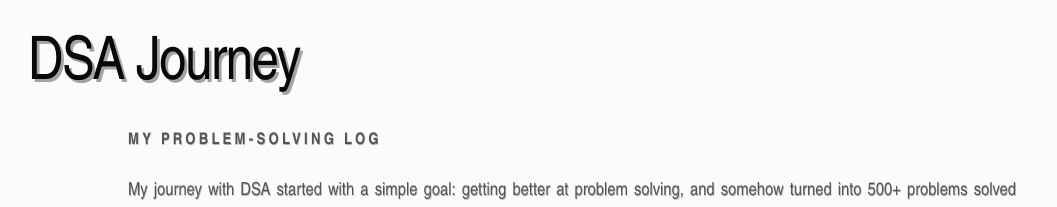
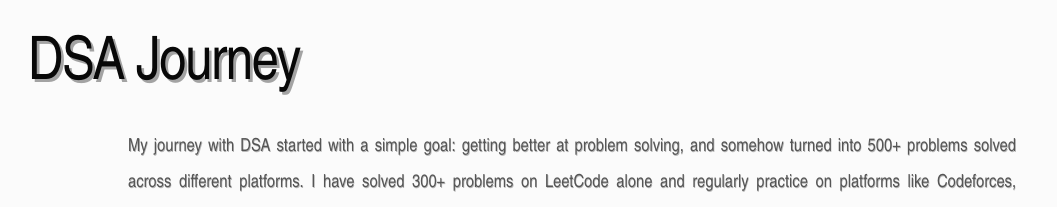
Before and after one commit to AVINASHTIWARI14/portfolio, a React (Vite) app: page / in a window 1280 px wide. Shown: the part 1640-1847 px from the top of the page, without its empty margins (68-1125 px from the left). Built offline with nearby package versions, Linux system fonts and the light colour scheme; a web font is replaced by a local one.

Commit message:
Remove problem-solving log label

```diff
--- a/src/components/portfolio/Dsa.tsx
+++ b/src/components/portfolio/Dsa.tsx
@@ -9,7 +9,6 @@ export function Dsa() {
 
         <Reveal>
           <div className="mx-auto max-w-4xl px-1 py-2 text-muted-foreground">
-            <p className="mb-5 text-sm font-semibold uppercase tracking-[0.2em] text-muted-foreground sm:text-base">MY PROBLEM-SOLVING LOG</p>
             <p className="text-justify text-base leading-8 sm:text-lg sm:leading-9" style={{ textAlign: "justify", textJustify: "inter-word" }}>
               My journey with DSA started with a simple goal: getting better at problem solving, and somehow turned into 500+ problems solved across different platforms. I have solved 300+ problems on LeetCode alone and regularly practice on platforms like Codeforces, CodeChef, and HackerRank. Recently, I stepped into competitive programming and have participated in 20+ live contests, which has taught me that solving a problem is one thing, solving it before the clock runs out is a completely different game. I still struggle with problems, get stuck on ideas, and occasionally spend far too long debugging something that turns out to be a tiny mistake, but that is also what I enjoy about it. Every problem gives me something new to learn, and I am continuously working to improve my problem-solving skills, speed, and consistency.
             </p>
```
